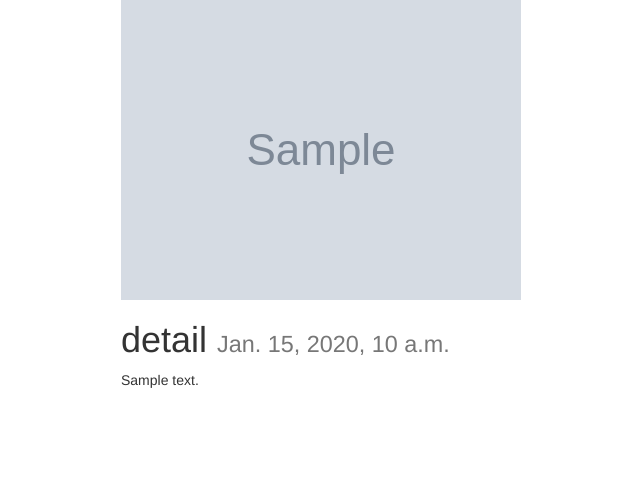
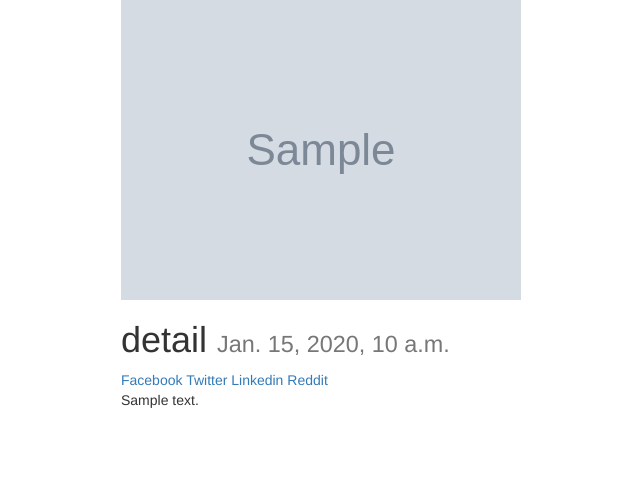
Before and after one commit to UmeshBabu7/BlogAPI, a Django app: a page that uses blog/templates/post_detail.html in a window 1280 px wide. Shown: the top 478 px of the page, without its empty margins (249-889 px from the left). Run offline with Django 5.2, Linux system fonts and the light colour scheme; tables that the repository leaves empty hold one stand-in row (values such as "Sample post"); grey boxes marked "Sample" are stand-in pictures; some libraries are stand-ins or nearby versions.

Commit message:
Social Share Links

```diff
--- a/blog/posts/views.py
+++ b/blog/posts/views.py
@@ -4,6 +4,7 @@ from .models import Post
 from .forms import PostForm
 from django.contrib import messages
 from django.core.paginator import Paginator, EmptyPage, PageNotAnInteger
+from urllib.parse import quote_plus
 
 
 # Create your views here.
@@ -29,9 +30,11 @@ def post_create(request):
 
 def post_detail(request,slug):
     instance=get_object_or_404(Post,slug=slug)
+    share_string = quote_plus(instance.content)
     context={
         "title":"detail",
-        "instance":instance
+        "instance":instance,
+        "share_string": share_string,
     }
     return render(request,"post_detail.html",context)
 
--- a/blog/templates/post_detail.html
+++ b/blog/templates/post_detail.html
@@ -10,6 +10,19 @@
     {% endif %}
 
     <h1>{{ title }} <small>{{ instance.timestamp }}</small></h1>
+
+    <a href="https://www.facebook.com/sharer/sharer.php?u={{ request.build_absolute_uri }}">
+        Facebook
+        </a>
+    <a href="https://twitter.com/home?status={{ share_string }}%20{{ request.build_absolute_uri }}">
+        Twitter
+        </a>
+    <a href='https://plus.google.com/share?url={{ request.build_absolute_uri }}'>
+    <a href="https://www.linkedin.com/shareArticle?mini=true&url={{ request.build_absolute_uri }}&title={{ instance.title }}&summary={{ share_string }}&source={{ request.build_absolute_uri }}">
+        Linkedin
+        </a>
+    <a href="http://www.reddit.com/submit?url={{ request.build_absolute_uri }}&title={{ share_string }}.">Reddit</a>
+
     {{ instance.content|linebreaks }}<br/>
 </div>
 
```
Also changed, not shown: media_cdn/None/python_GVzr9bd.jpg (added).
